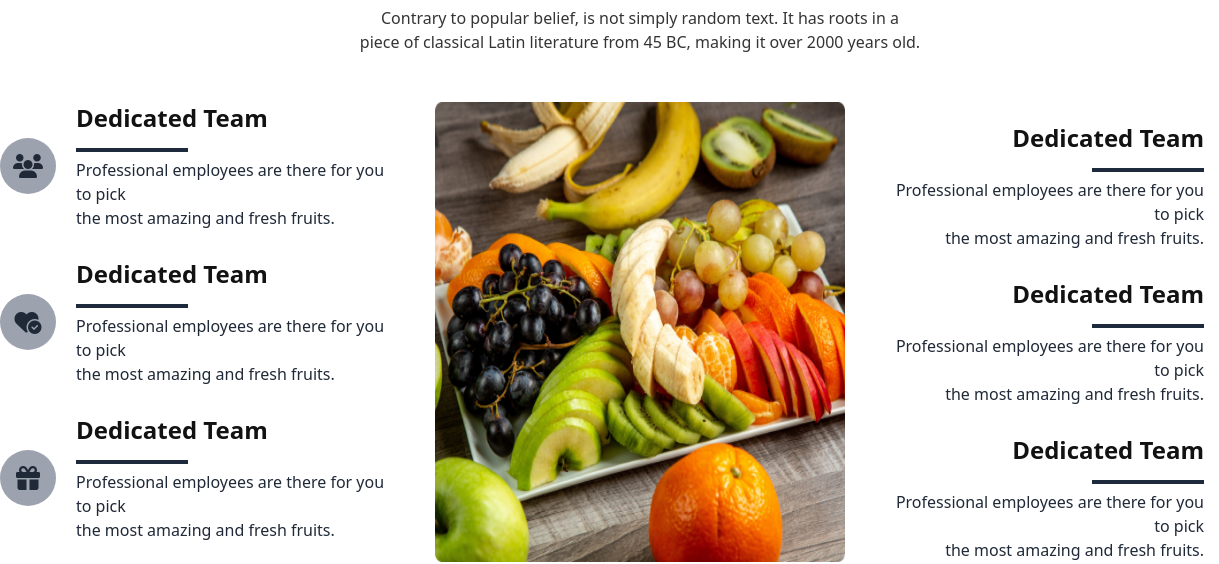
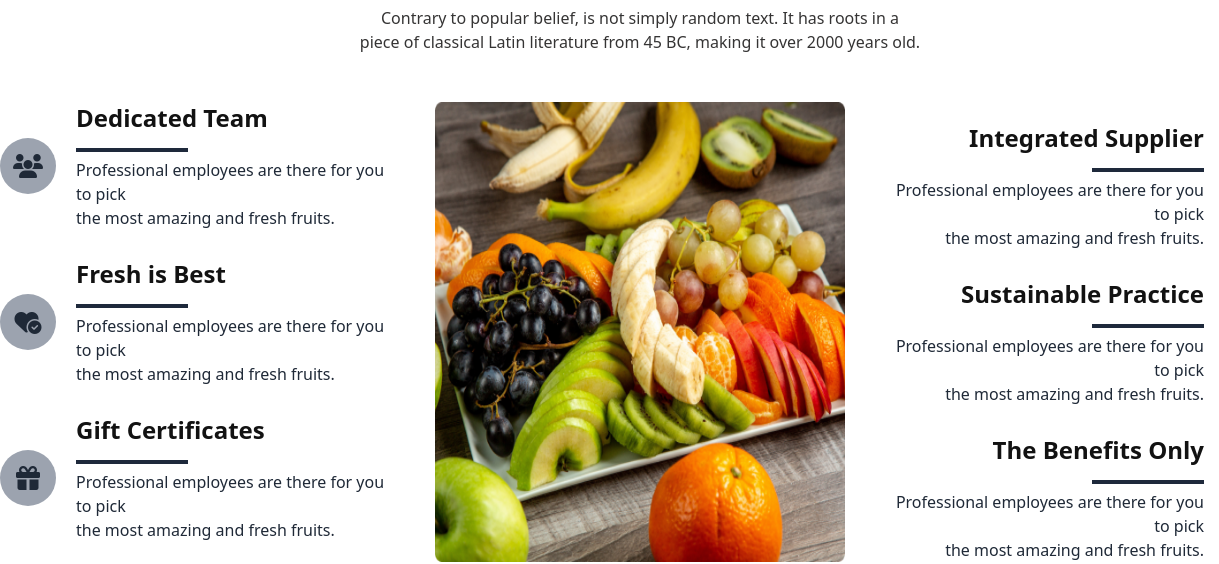
Before and after one commit to hridoyroy10/fruit-brust, a plain HTML site: page index.html in a window 1280 px wide. Shown: the part 3200-3764 px from the top of the page, 0-1219 px from the left. Drawn offline with nearby package versions, Linux system fonts and the light colour scheme.

Commit message:
update code

```diff
--- a/index.html
+++ b/index.html
@@ -440,7 +440,7 @@
                             <i class="fa-solid text-2xl fa-heart-circle-check"></i>
                         </div>
                         <div class="text-center lg:text-start">
-                            <h1 class="text-2xl font-extrabold text-[#121212]">Dedicated Team</h1>
+                            <h1 class="text-2xl font-extrabold text-[#121212]">Fresh is Best</h1>
                             <div class="w-28 bg-slate-800 h-1 inline-block"></div>
                             <p>Professional employees are there for you to pick <br> the most amazing and fresh fruits.
                             </p>
@@ -451,7 +451,7 @@
                             <i class="fa-solid text-2xl fa-gift"></i>
                         </div>
                         <div class="text-center lg:text-start">
-                            <h1 class="text-2xl font-extrabold text-[#121212]">Dedicated Team</h1>
+                            <h1 class="text-2xl font-extrabold text-[#121212]">Gift Certificates</h1>
                             <div class="w-28 bg-slate-800 h-1 inline-block"></div>
                             <p>Professional employees are there for you to pick <br> the most amazing and fresh fruits.
                             </p>
@@ -466,7 +466,7 @@
                     <div class="mt-5">
                         <div class="flex flex-col-reverse lg:flex-row gap-5 pb-7 justify-center items-center">
                             <div class="text-center lg:text-end">
-                                <h1 class="text-2xl font-extrabold text-[#121212]">Dedicated Team</h1>
+                                <h1 class="text-2xl font-extrabold text-[#121212]">Integrated Supplier</h1>
                                 <div class="w-28 bg-slate-800 h-1 inline-block"></div>
                                 <p>Professional employees are there for you to pick <br> the most amazing and fresh
                                     fruits.
@@ -478,7 +478,7 @@
                         </div>
                         <div class="flex flex-col-reverse lg:flex-row gap-5 pb-7 justify-center items-center">
                             <div class="text-center lg:text-end">
-                                <h1 class="text-2xl font-extrabold text-[#121212]">Dedicated Team</h1>
+                                <h1 class="text-2xl font-extrabold text-[#121212]">Sustainable Practice</h1>
                                 <div class="w-28 bg-slate-800 h-1 inline-block"></div>
                                 <p>Professional employees are there for you to pick <br> the most amazing and fresh
                                     fruits.
@@ -490,7 +490,7 @@
                         </div>
                         <div class="flex flex-col-reverse lg:flex-row gap-5 justify-center items-center">
                             <div class="text-center lg:text-end">
-                                <h1 class="text-2xl font-extrabold text-[#121212]">Dedicated Team</h1>
+                                <h1 class="text-2xl font-extrabold text-[#121212]">The Benefits Only</h1>
                                 <div class="w-28 bg-slate-800 h-1 inline-block"></div>
                                 <p>Professional employees are there for you to pick <br> the most amazing and fresh
                                     fruits.
```
